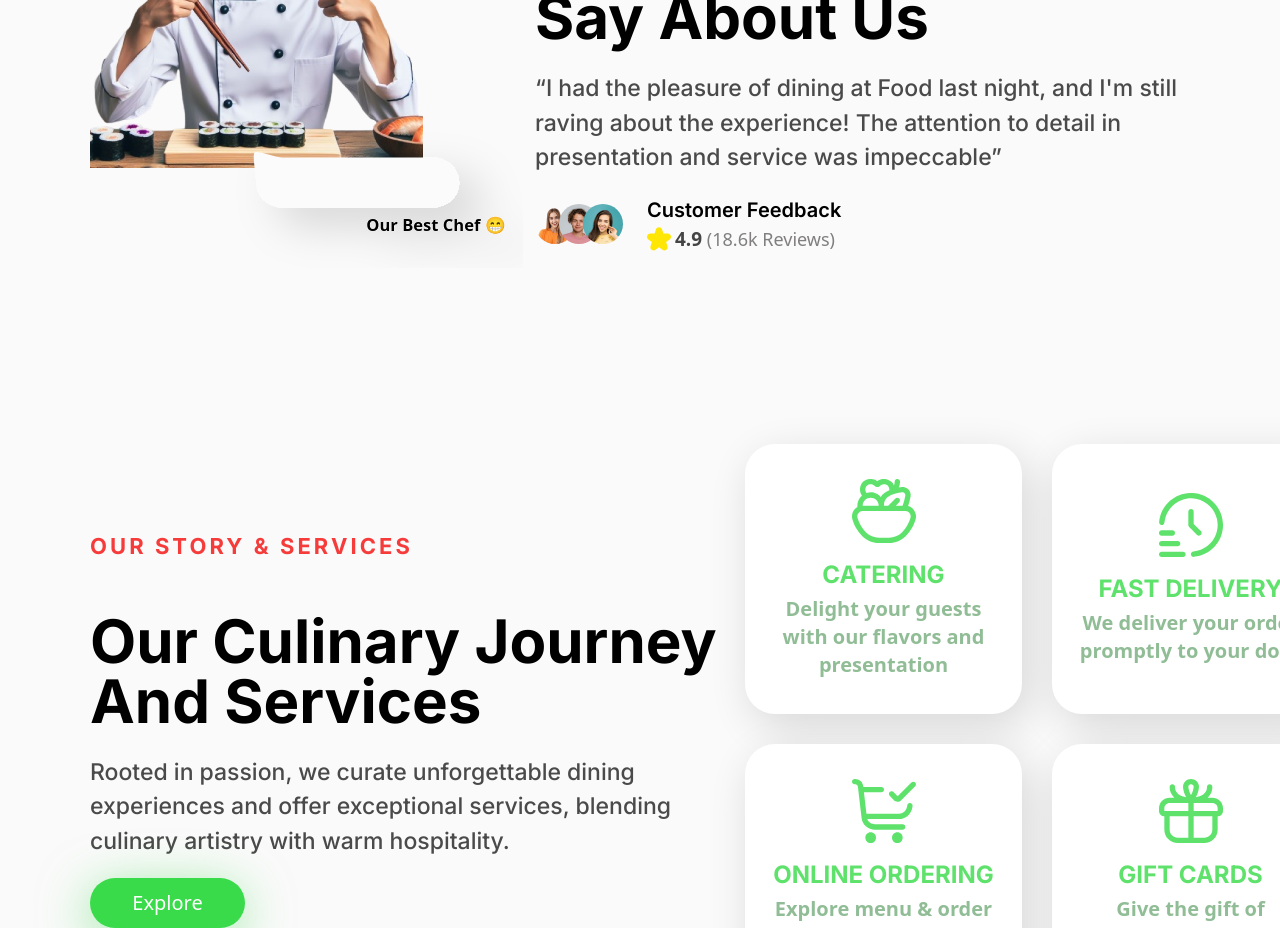
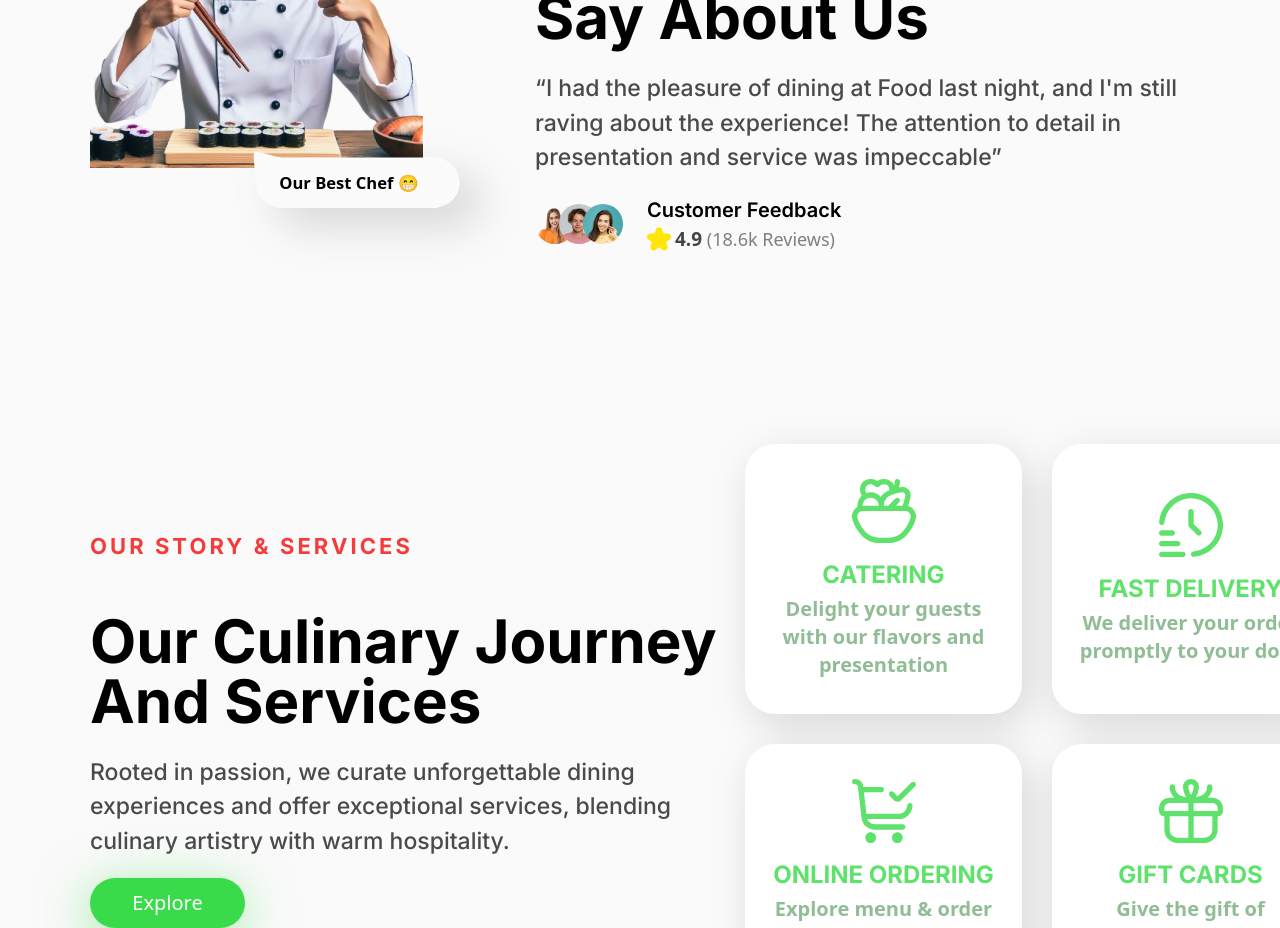
Before and after one commit to Maxwell011/sushi-experience, a React (Vite) app: page / in a window 1280 px wide. Shown: the part 2520-3448 px from the top of the page. Built offline with nearby package versions, Linux system fonts and the light colour scheme.

Commit message:
Finished chat bubble settings

```diff
--- a/src/svg/ChatboxIcon.tsx
+++ b/src/svg/ChatboxIcon.tsx
@@ -21,8 +21,8 @@ const ChatboxIcon: React.FC<ChatboxIconProps> = ({ text }) => {
           />
           {text && (
             <text
-              x='70%'
-              y='70%'
+              x='40%'
+              y='40%'
               dominantBaseline='middle'
               textAnchor='middle'
               fill='#000000'
```
